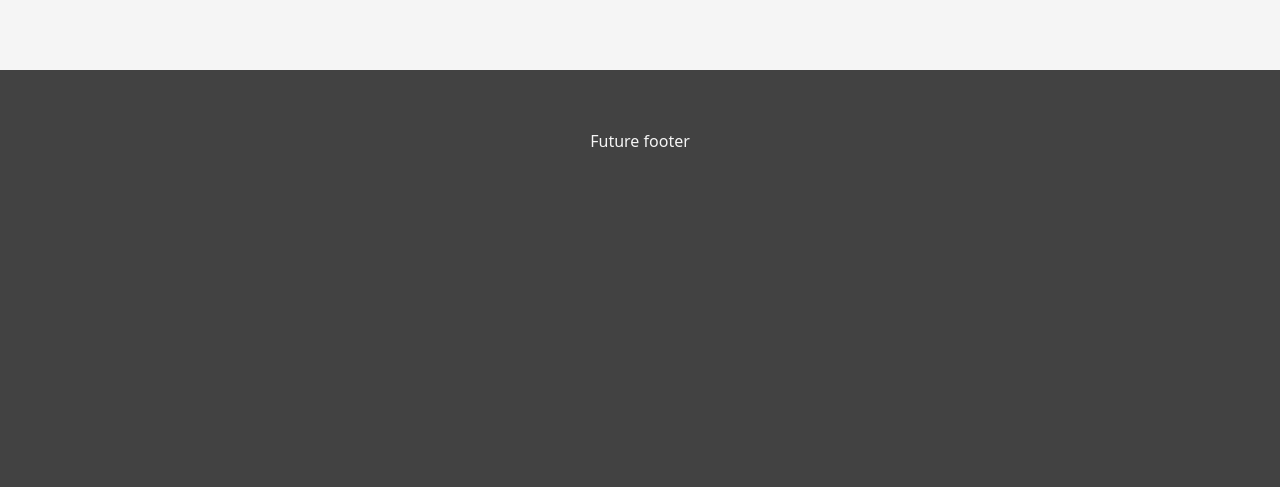
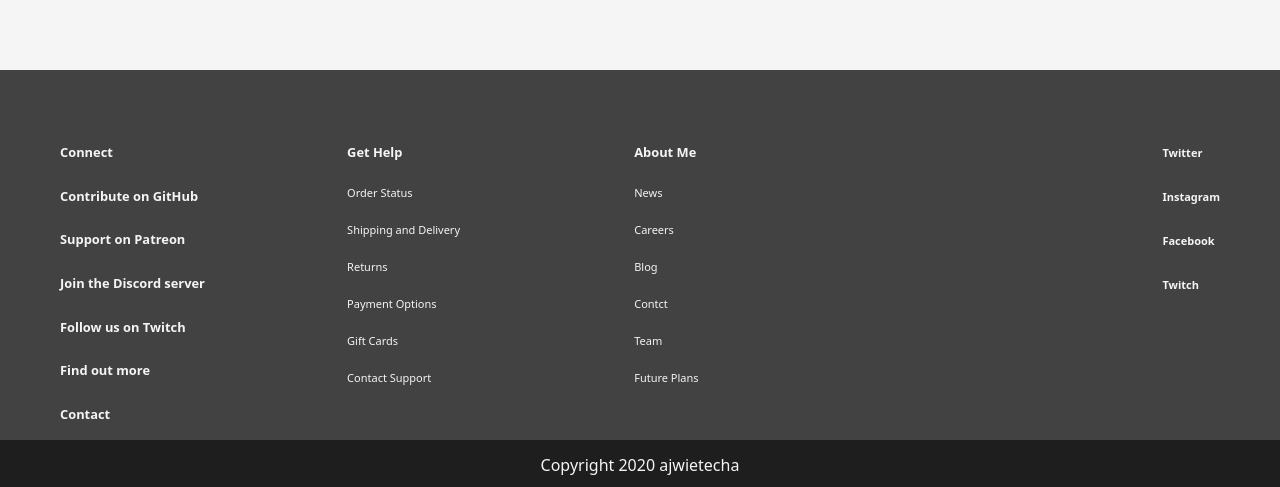
Before and after one commit to BuddhaTheChef/fl-2020, a React (Create React App) app: page /work in a window 1280 px wide. Shown: the part 4910-5397 px from the top of the page. Built offline with nearby package versions, Linux system fonts and the light colour scheme.

Commit message:
adding footer component

```diff
--- a/src/App.js
+++ b/src/App.js
@@ -7,6 +7,7 @@
 import Contact from './components/Contact/Contact';
 
 import './App.css';
+import Footer from './components/Footer';
 
 function App() {
   return (
@@ -28,6 +29,7 @@
           <Route component={Work} exact path="/work" />
           <Route component={Contact} exact path="/contact" />
         </Switch>
+        <Footer/>
     </div>
   );
 }
--- a/src/components/About/About.js
+++ b/src/components/About/About.js
@@ -29,10 +29,6 @@
             </div>
             </div>
 
-            <div style={{backgroundColor: 'rgb(66,66,66)', height: '300px', padding:'60px'}}>
-               Future footer
-            </div>
-
             </div>
         )
     }
--- a/src/components/Contact/Contact.js
+++ b/src/components/Contact/Contact.js
@@ -16,9 +16,6 @@
             <div className="main-contact-div">
                 <div className="header-contact-div"><p style={{padding: '95px', fontSize: '40px'}}>Content here</p></div>
             </div>
-            <div style={{backgroundColor: 'rgb(66,66,66)', height: '300px', padding:'60px'}}>
-               Future footer
-            </div>
             </div>
         )
     }
--- /dev/null
+++ b/src/components/Footer.js
@@ -0,0 +1,50 @@
+import React, {Component} from 'react';
+
+export default class Footer extends Component {
+    render() {
+      return (
+         <div>
+               <div style={{backgroundColor: 'rgb(66,66,66)', height: '250px', padding:'60px'}}>
+               <div className="main-footer-div">
+                 <div className="footer-sub-div-left">
+                 <div className="sub-footer-div-1">
+                 <h3>Connect</h3>
+                 <h3>Contribute on GitHub</h3>
+                 <h3>Support on Patreon</h3>
+                 <h3>Join the Discord server</h3>
+                 <h3>Follow us on Twitch</h3>
+                 <h3>Find out more</h3>
+                 <h3>Contact</h3>
+                 </div>
+                 <div className="sub-footer-div-2">
+                 <h3>Get Help</h3>
+                 <p>Order Status</p>
+                 <p>Shipping and Delivery</p>
+                 <p>Returns</p>
+                 <p>Payment Options</p>
+                 <p>Gift Cards</p>
+                 <p>Contact Support</p>
+                 </div>
+                 <div className="sub-footer-div-3">
+                   <h3>About Me</h3>
+                   <p>News</p>
+                   <p>Careers</p>
+                   <p>Blog</p>
+                   <p>Contct</p>
+                   <p>Team</p>
+                   <p>Future Plans</p>
+                  </div>
+                  </div>
+                 <div className="sub-footer-div-4">
+                   <h4>Twitter</h4>
+                   <h4>Instagram</h4>
+                   <h4>Facebook</h4>
+                   <h4>Twitch</h4>
+                  </div>
+               </div>
+            </div>
+            <div style={{backgroundColor: 'rgb(30,30,30)', width: '100%', height: '50px', display: 'flex', alignItems: 'center',justifyContent: 'center'}}>Copyright 2020 ajwietecha</div>
+         </div>
+      )
+    }
+}
--- a/src/components/Home/Home.js
+++ b/src/components/Home/Home.js
@@ -48,46 +48,6 @@
             <h1>Other Content</h1>
         </div>
         </div>
-        <div style={{backgroundColor: 'rgb(66,66,66)', height: '250px', padding:'60px'}}>
-               <div className="main-footer-div">
-                 <div className="footer-sub-div-left">
-                 <div className="sub-footer-div-1">
-                 <h3>Connect</h3>
-                 <h3>Contribute on GitHub</h3>
-                 <h3>Support on Patreon</h3>
-                 <h3>Join the Discord server</h3>
-                 <h3>Follow us on Twitch</h3>
-                 <h3>Find out more</h3>
-                 <h3>Contact</h3>
-                 </div>
-                 <div className="sub-footer-div-2">
-                 <h3>Get Help</h3>
-                 <p>Order Status</p>
-                 <p>Shipping and Delivery</p>
-                 <p>Returns</p>
-                 <p>Payment Options</p>
-                 <p>Gift Cards</p>
-                 <p>Contact Support</p>
-                 </div>
-                 <div className="sub-footer-div-3">
-                   <h3>About Me</h3>
-                   <p>News</p>
-                   <p>Careers</p>
-                   <p>Blog</p>
-                   <p>Contct</p>
-                   <p>Team</p>
-                   <p>Future Plans</p>
-                  </div>
-                  </div>
-                 <div className="sub-footer-div-4">
-                   <h4>Twitter</h4>
-                   <h4>Instagram</h4>
-                   <h4>Facebook</h4>
-                   <h4>Twitch</h4>
-                  </div>
-               </div>
-            </div>
-            <div style={{backgroundColor: 'rgb(30,30,30)', width: '100%', height: '50px', display: 'flex', alignItems: 'center',justifyContent: 'center'}}>Copyright 2020 ajwietecha</div>
       </div>
     );
   }
--- a/src/components/Work/Work.js
+++ b/src/components/Work/Work.js
@@ -27,9 +27,6 @@
 	        <div class="content-rev"> <div className="work-div-subcontent-6"><h4>Work 6</h4></div> </div>
             </div>
             </div>
-            <div style={{backgroundColor: 'rgb(66,66,66)', height: '300px', padding:'60px'}}>
-               Future footer
-            </div>
             </div>
         )
     }
```
